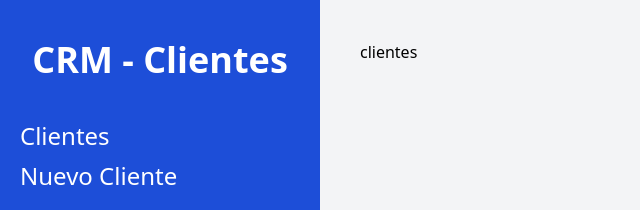
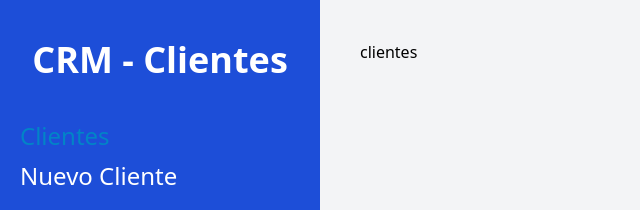
Before and after one commit to jose1500s/crm-react-router, a React (Vite) app: page / in a window 1280 px wide. Shown: the top 210 px of the page, without its empty margins (0-640 px from the left). Built offline with nearby package versions, Linux system fonts and the light colour scheme.

Commit message:
hook useLocation para resaltar pagina actual

```diff
--- a/src/components/Layout.jsx
+++ b/src/components/Layout.jsx
@@ -1,13 +1,28 @@
-import { Outlet, Link } from "react-router-dom"
+import { Outlet, Link, useLocation } from "react-router-dom"
 
 export default function Layout() {
+
+    const location = useLocation()
+    console.log(location)
     return (
         <div className="md:flex md:min-h-screen">
             <aside className="md:w-1/4 bg-blue-700 px-5 py-10">
                 <h2 className="text-4xl font-black text-center text-white">CRM - Clientes</h2>
                 <nav className="mt-10">
-                    <Link to="/" className="text-2xl block mt-2 hover:text-blue-300 text-white">Clientes</Link>
-                    <Link to="/clientes/nuevo" className="text-2xl block mt-2 hover:text-blue-300 text-white">Nuevo Cliente</Link>
+
+                    <Link to="/"
+                        className={`${location.pathname === '/' ? 'text-sky-600' : 'text-white'}
+                        text-2xl block mt-2 hover:text-blue-300`} >
+                        Clientes
+                    </Link>
+
+                    <Link
+                        to="/clientes/nuevo"
+                        className={`${location.pathname === '/clientes/nuevo' ? 'text-sky-600' : 'text-white'}
+                        text-2xl block mt-2 hover:text-blue-300`} >
+                        Nuevo Cliente
+                    </Link>
+
                 </nav>
             </aside>
             <main className="md:w-3/4 p-10 md:h-screen overflow-scroll">
```
